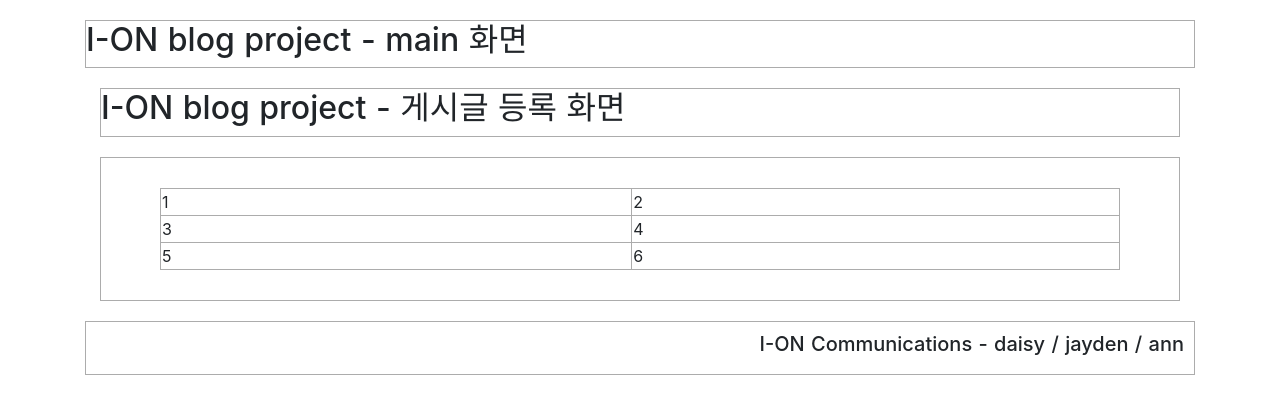
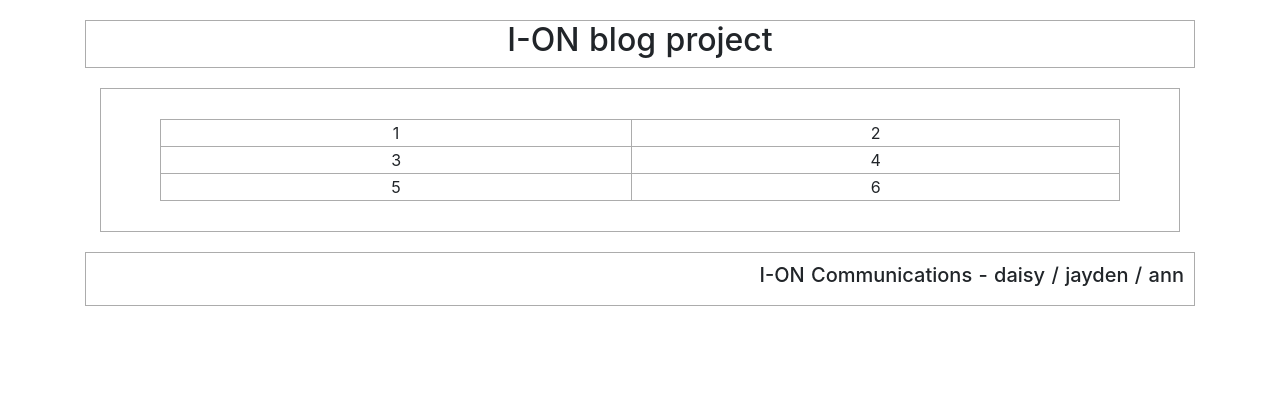
Before and after one commit to ion-study/blog-front, a Nuxt app: page /board/regist in a window 1280 px wide. Shown: the top 414 px of the page. Built offline with nearby package versions, Linux system fonts and the light colour scheme.

Commit message:
- css 수정 및 merge에 따른 중복 처리된 소스 제거

```diff
--- a/layouts/default.vue
+++ b/layouts/default.vue
@@ -2,7 +2,7 @@
   <div class="container">
     <div>
       <div class="header">
-        <h2>I-ON blog project - main 화면</h2>
+        <h2>I-ON blog project</h2>
       </div>
       <nuxt />
       <div class="footer">
@@ -65,6 +65,13 @@
   background-color: #35495e;
 }
 
+.container {
+  margin: 0 auto;
+  //min-height: 100vh;
+  justify-content: center;
+  align-items: center;
+  text-align: center;
+}
 .header{
   width:100%;
   margin: 20px 0;
@@ -77,6 +84,7 @@
   text-align:right;
   border:1px solid #acacac;
 }
+
 .c-green{
   color:#3b8070;
 }
--- a/pages/board/regist.vue
+++ b/pages/board/regist.vue
@@ -1,8 +1,6 @@
 <template>
   <div class="container">
-    <div class="header">
-      <h2>I-ON blog project - 게시글 등록 화면</h2>
-    </div>
+
     <div class="reg-contents">
       <table>
         <tr class="thead">
--- a/pages/category/regist.vue
+++ b/pages/category/regist.vue
@@ -1,8 +1,6 @@
 <template>
   <div class="container">
-    <div class="header">
-      <h2>I-ON blog project - 카테고리 등록 화면</h2>
-    </div>
+
     <div class="reg-contents">
 
     </div>
--- a/pages/index.vue
+++ b/pages/index.vue
@@ -1,10 +1,6 @@
 <template>
-  <div class="container">
+  <div class="contents-box">
     <div>
-      <!-- <logo /> -->
-      <div class="header">
-        <h2>I-ON blog project - main 화면</h2>
-      </div>
       <div class="contents-wrap">
         <div class="aside">
           <div class="profile">
@@ -53,9 +49,6 @@
           </div>
         </div>
       </div>
-      <div class="footer">
-        <h5>I-ON Communications - daisy / jayden / ann</h5>
-      </div>
     </div>
   </div>
 </template>
@@ -72,14 +65,6 @@
 </script>
 
 <style>
-.container {
-  margin: 0 auto;
-  min-height: 100vh;
-  justify-content: center;
-  align-items: center;
-  text-align: center;
-}
-
 .contents-wrap {
   width:100%;
   overflow:hidden;
@@ -91,15 +76,13 @@
 .aside .profile{
   width:200px;
   display: block;
-  border: 1px solid #acacac;
-
 }
 .aside .profile .image{
 text-align: center;
 border-radius:10px;
 border: 1px solid #acacac;
-min-height:180px;
-line-height:180px;
+min-height:185px;
+line-height:185px;
 }
 
 .profile-txt{
```
